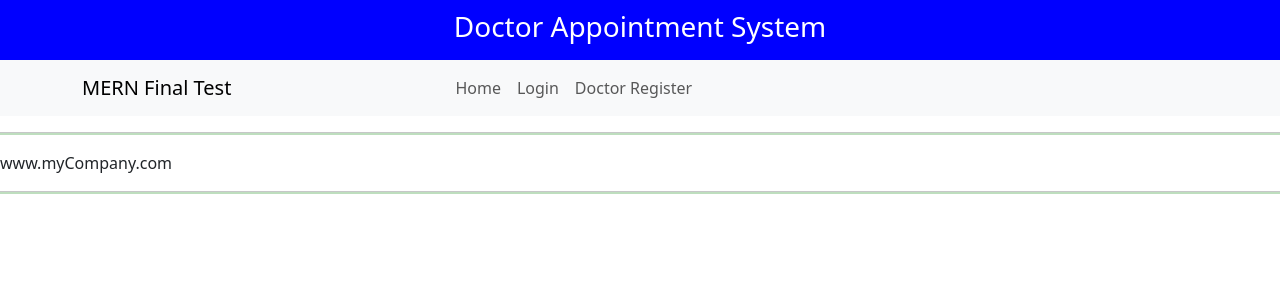
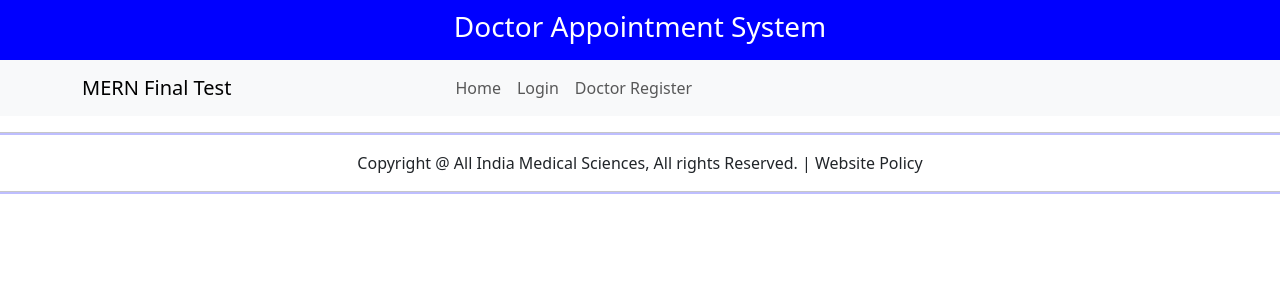
Before and after one commit to devpooja1/NodeTestDocApp, a React (Vite) app in the folder client/: page / in a window 1280 px wide. Shown: the top 300 px of the page. Built offline with nearby package versions, Linux system fonts and the light colour scheme.

Commit message:
NodetestDocApp

```diff
--- a/client/src/components/Footer.jsx
+++ b/client/src/components/Footer.jsx
@@ -4,9 +4,11 @@ const Footer=()=>{
     return(
         <>
 
-        <hr color="green" size="5"/>
-          www.myCompany.com
-          <hr color="green" size="5"/>
+        <hr color="blue" size="5"/>
+        <div align="center">
+        Copyright @ All India  Medical Sciences, All rights Reserved.  |   Website Policy
+        </div>
+          <hr color="blue" size="5"/>
         </>
     )
 }
```
